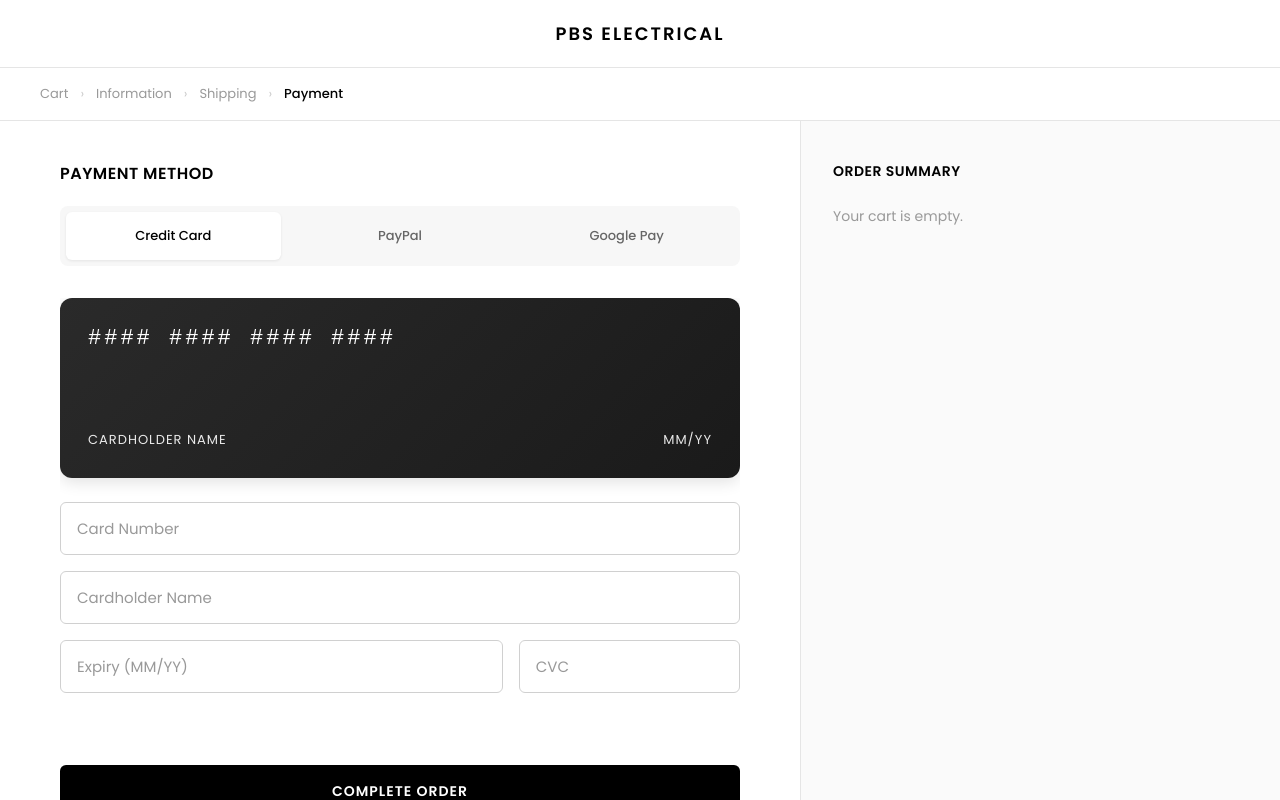
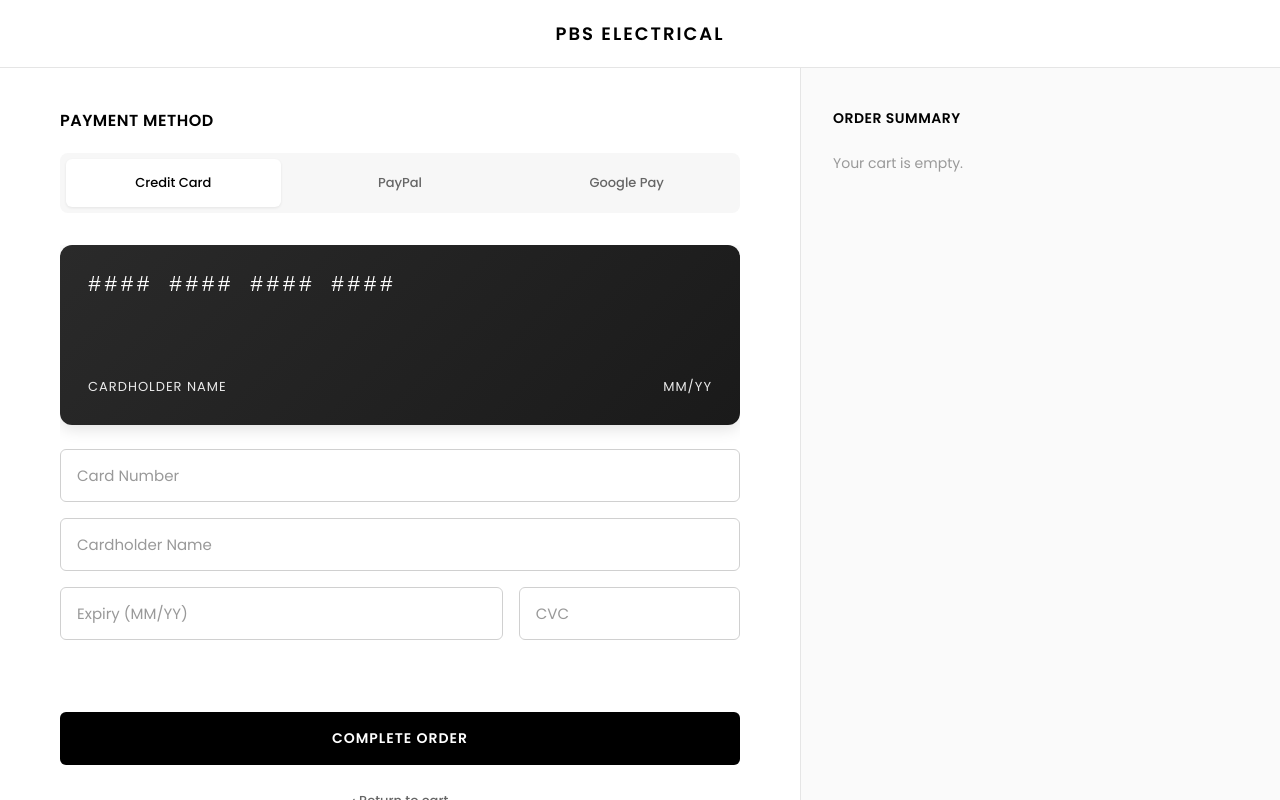
Before and after one commit to samuelmbaya/PBS-FRONTEND, a React (Vite) app: page /payment in a window 1280 px wide. Built offline with nearby package versions, Linux system fonts and the light colour scheme; sample sign-in values are in the browser's storage.

Commit message:
payment2.1

```diff
--- a/src/Pages/Payment.jsx
+++ b/src/Pages/Payment.jsx
@@ -258,18 +258,6 @@ const Payment = () => {
           <div className="payment-logo">PBS ELECTRICAL</div>
         </div>
 
-        {/* Breadcrumb */}
-        <div className="payment-breadcrumb">
-          <span className="breadcrumb-item" onClick={() => navigate("/Cart")}>
-            Cart
-          </span>
-          <span className="breadcrumb-separator">›</span>
-          <span className="breadcrumb-item">Information</span>
-          <span className="breadcrumb-separator">›</span>
-          <span className="breadcrumb-item">Shipping</span>
-          <span className="breadcrumb-separator">›</span>
-          <span className="breadcrumb-item active">Payment</span>
-        </div>
 
         <div className="payment-container">
           {/* Payment Section (Left) */}
```
